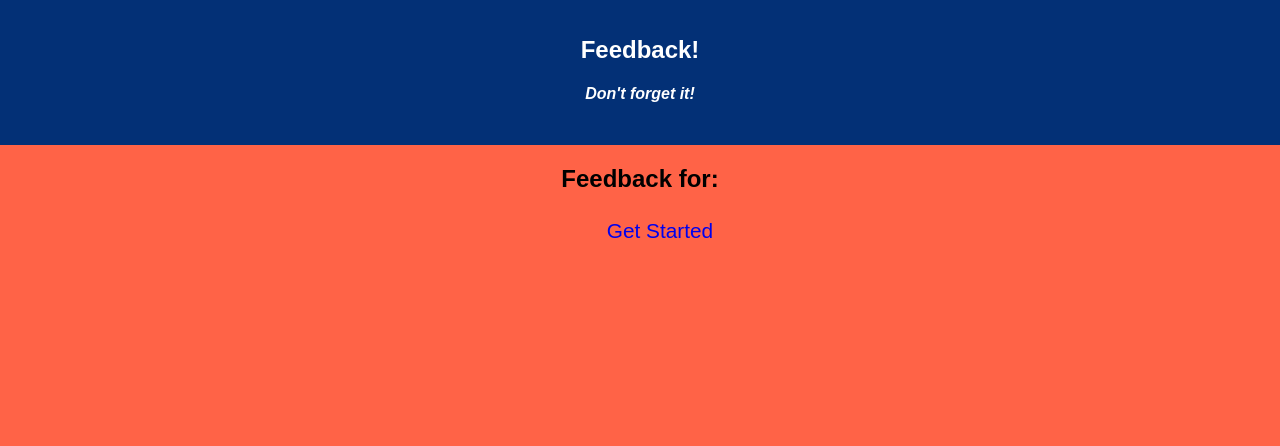
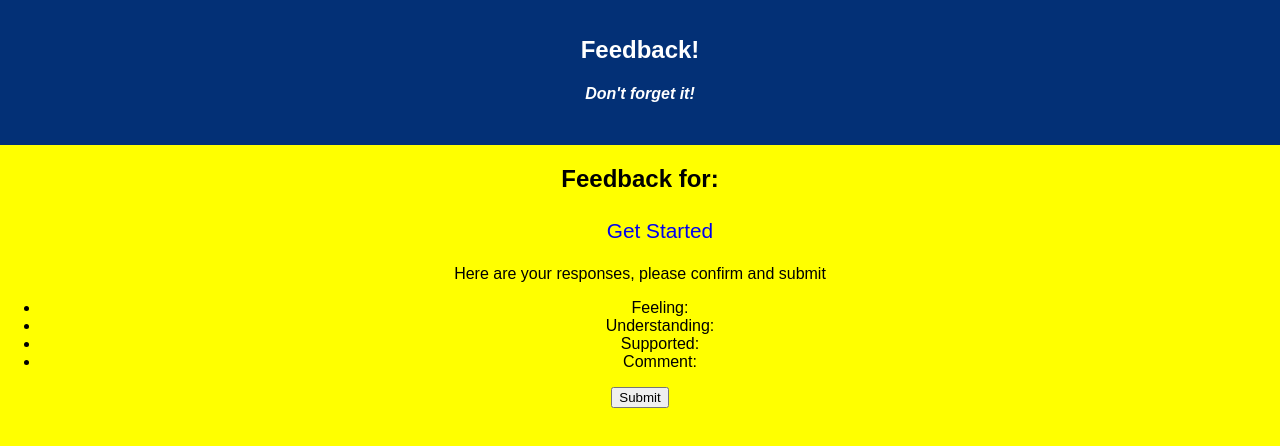
Before and after one commit to jbird55044/weekend-redux-feedback-loop, a React (Create React App) app: page /#/ConfirmationSubmit in a window 1280 px wide. Shown: the top 446 px of the page. Built offline with nearby package versions, Linux system fonts and the light colour scheme; no server answers.

Commit message:
Added Confirmation Page and Submit Button

```diff
--- a/src/components/App/App.js
+++ b/src/components/App/App.js
@@ -7,6 +7,7 @@ import FeelingForm from '../FeelingForm/FeelingForm'
 import UnderstandForm from '../UnderstandingForm/UnderstandingForm'
 import SupportedForm from '../SupportedForm/SupportedForm'
 import CommentForm from '../CommentForm/CommentForm'
+import ConfirmationSubmit from '../ConfirmationSubmit/ConfirmationSubmit'
 
 
 class App extends Component {
@@ -66,6 +67,7 @@ class App extends Component {
           <Route exact path="/UnderstandingForm" component={UnderstandForm} />
           <Route exact path="/SupportedForm" component={SupportedForm} />
           <Route exact path="/CommentForm" component={CommentForm} />
+          <Route exact path="/ConfirmationSubmit" component={ConfirmationSubmit} />
        </Router>
 
         <br/>
--- a/src/components/CommentForm/CommentForm.jsx
+++ b/src/components/CommentForm/CommentForm.jsx
@@ -28,9 +28,7 @@ class CommentForm extends Component {
 
   nextForm = () => {
     this.props.dispatch ({type: 'CURRENT_COMMENT' , payload: this.state.currentForm.comment })
-      // TODO - Submit Logic to db
-      // TODO - erase store  this.props.dispatch ({type: 'CURRENT_DELETE')
-      console.log ('Submit Logic Here')
+    this.props.history.push('/ConfirmationSubmit')
   }
 
   render() {
@@ -40,7 +38,7 @@ class CommentForm extends Component {
       <div className="App">
 
         <label>Please enter a comment as you see fit . . . </label>
-        <input type="text" value={this.state.currentForm.comment} onChange={this.handleChangeFor()}/>
+        <input type="text" value={this.state.currentForm.comment} onChange={this.handleChangeFor('comment')}/>
 
 
         <button onClick={this.nextForm}>Next</button>
--- /dev/null
+++ b/src/components/ConfirmationSubmit/ConfirmationSubmit.css
@@ -0,0 +1,3 @@
+body {
+    background-color: yellow;
+}
--- /dev/null
+++ b/src/components/ConfirmationSubmit/ConfirmationSubmit.jsx
@@ -0,0 +1,63 @@
+import React, { Component } from 'react';
+import axios from 'axios';
+import './ConfirmationSubmit.css';
+import { connect } from 'react-redux'
+import { HashRouter as Router, Route, Link } from 'react-router-dom';
+
+
+class ConfirmationSubmit extends Component {
+
+  state = {
+    currentForm: {
+      comment: '',
+    }
+  }
+
+  componentDidMount() {
+    // do something if necessary
+  }
+
+  handleChangeFor = (propertyName='comment') => (event) => {
+    this.setState({
+        currentForm:{
+            [propertyName]: event.target.value
+        }
+    });
+  }
+
+
+  nextForm = () => {
+      // TODO - Submit Logic to db
+      // TODO - erase store  this.props.dispatch ({type: 'CURRENT_DELETE')
+      console.log ('Submit Logic Here')
+  }
+
+  render() {
+
+
+    return (
+      <div className="App">
+
+        <p>Here are your responses, please confirm and submit </p>
+        <ul>
+            <li>Feeling: {this.props.reduxState.currentFeeling}</li>
+            <li>Understanding: {this.props.reduxState.currentUnderstanding}</li>
+            <li>Supported: {this.props.reduxState.currentSupported}</li>
+            <li>Comment: {this.props.reduxState.currentComment}</li>
+        </ul>
+
+
+        <button onClick={this.nextForm}>Submit</button>
+
+      </div>
+
+    );
+  }
+}
+
+const putReduxStateOnProps = (reduxState) => ({
+  reduxState
+})
+
+export default connect(putReduxStateOnProps)(ConfirmationSubmit);
+// export default App;
--- a/src/components/FeelingForm/FeelingForm.jsx
+++ b/src/components/FeelingForm/FeelingForm.jsx
@@ -28,9 +28,12 @@ class FeelingForm extends Component {
 
 
   nextForm = () => {
-
-      this.props.dispatch ({type: 'CURRENT_FEELING' , payload: this.state.currentForm.feeling })
-      this.props.history.push('/UnderstandingForm')
+      if (this.state.currentForm.feeling === 0)
+        alert (' Value needs to be between 1 and 5')
+      else {
+        this.props.dispatch ({type: 'CURRENT_FEELING' , payload: this.state.currentForm.feeling })
+        this.props.history.push('/UnderstandingForm')
+      }
   }
 
   render() {
--- a/src/components/SupportedForm/SupportedForm.jsx
+++ b/src/components/SupportedForm/SupportedForm.jsx
@@ -17,7 +17,7 @@ class SupportedForm extends Component {
     // do something if necessary
   }
 
-  handleChangeFor = (propertyName='feeling') => (event) => {
+  handleChangeFor = (propertyName='supported') => (event) => {
     this.setState({
         currentForm:{
             [propertyName]: event.target.value
@@ -27,8 +27,12 @@ class SupportedForm extends Component {
 
 
   nextForm = () => {
-    this.props.dispatch ({type: 'CURRENT_SUPPORTED' , payload: this.state.currentForm.supported })
-    this.props.history.push('/CommentForm')
+    if (this.state.currentForm.feeling === 0)
+        alert (' Value needs to be between 1 and 5')
+    else {
+        this.props.dispatch ({type: 'CURRENT_SUPPORTED' , payload: this.state.currentForm.supported })
+        this.props.history.push('/CommentForm')
+    }
   }
 
   render() {
@@ -38,7 +42,7 @@ class SupportedForm extends Component {
       <div className="App">
 
         <label>How are you Supported Today?</label>
-        <input type="number" min="1" max="5" value={this.state.currentForm.supported} onChange={this.handleChangeFor}/>
+        <input type="number" min="1" max="5" value={this.state.currentForm.supported} onChange={this.handleChangeFor('supported')}/>
 
 
         <button onClick={this.nextForm}>Next</button>
--- a/src/components/UnderstandingForm/UnderstandingForm.jsx
+++ b/src/components/UnderstandingForm/UnderstandingForm.jsx
@@ -17,7 +17,7 @@ class UnderstandingForm extends Component {
     // do something if necessary
   }
 
-  handleChangeFor = (propertyName='feeling') => (event) => {
+  handleChangeFor = (propertyName='understanding') => (event) => {
     this.setState({
         currentForm:{
             [propertyName]: event.target.value
@@ -27,8 +27,12 @@ class UnderstandingForm extends Component {
 
 
   nextForm = () => {
-    this.props.dispatch ({type: 'CURRENT_UNDERSTANDING' , payload: this.state.currentForm.understanding })
-    this.props.history.push('/SupportedForm')
+    if (this.state.currentForm.feeling === 0)
+        alert (' Value needs to be between 1 and 5')
+    else {
+        this.props.dispatch ({type: 'CURRENT_UNDERSTANDING' , payload: this.state.currentForm.understanding })
+        this.props.history.push('/SupportedForm')
+    }
   }
 
   render() {
@@ -38,7 +42,7 @@ class UnderstandingForm extends Component {
       <div className="App">
 
         <label>How are you Understanding Today?</label>
-        <input type="number" min="1" max="5" value={this.state.currentForm.understanding} onChange={this.handleChangeFor}/>
+        <input type="number" min="1" max="5" value={this.state.currentForm.understanding} onChange={this.handleChangeFor('understanding')}/>
 
 
         <button onClick={this.nextForm}>Next</button>
--- a/src/index.js
+++ b/src/index.js
@@ -18,46 +18,46 @@ const getFeedback = (state=[], action) => {
 };
 
 
-const currentFeeling = (state = {}, action) => {
+const currentFeeling = (state = '', action) => {
     // TODO: Products added to the cart
     if (action.type === 'CURRENT_FEELING') {
        return action.payload;
     }
     if (action.type === 'CURRENT_DELETE') {
-        return state={};
+        return state='';
     }
     return state;
 };
 
-const currentUnderstanding = (state = {}, action) => {
+const currentUnderstanding = (state = '', action) => {
     // TODO: Products added to the cart
     if (action.type === 'CURRENT_UNDERSTANDING') {
        return action.payload;
     }
     if (action.type === 'CURRENT_DELETE') {
-        return state={};
+        return state='';
     }
     return state;
 };
 
-const currentSupported = (state = {}, action) => {
+const currentSupported = (state = '', action) => {
     // TODO: Products added to the cart
     if (action.type === 'CURRENT_SUPPORTED') {
        return action.payload;
     }
     if (action.type === 'CURRENT_DELETE') {
-        return state={};
+        return state='';
     }
     return state;
 };
 
-const currentComments = (state = {}, action) => {
+const currentComment = (state = '', action) => {
     // TODO: Products added to the cart
-    if (action.type === 'CURRENT_COMMENTS') {
+    if (action.type === 'CURRENT_COMMENT') {
        return action.payload;
     }
     if (action.type === 'CURRENT_DELETE') {
-        return state={};
+        return state='';
     }
     return state;
 };
@@ -69,7 +69,7 @@ const storeInstance = createStore(
         currentFeeling,
         currentUnderstanding,
         currentSupported,
-        currentComments
+        currentComment
     }),
     applyMiddleware(logger),
 
```
